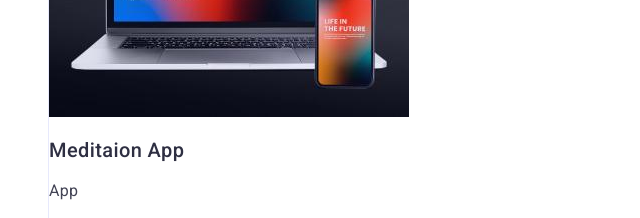
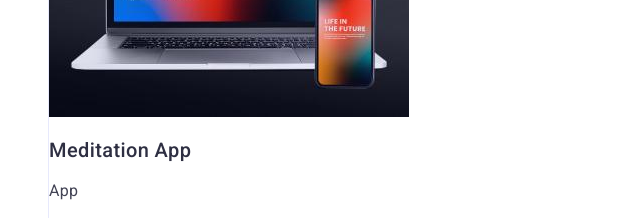
Before and after one commit to kyr13nko/goit-markup-hw-02, a plain HTML site: page portfolio.html in a window 1280 px wide. Shown: the part 1460-1678 px from the top of the page, 0-640 px from the left. Drawn offline with Linux system fonts and the light colour scheme.

Commit message:
6.1th attempt

```diff
--- a/portfolio.html
+++ b/portfolio.html
@@ -102,7 +102,7 @@
                 width="360"
                 height="300"
               />
-              <h2 class="title">Meditaion App</h2>
+              <h2 class="title">Meditation App</h2>
               <p class="paragr">App</p></a
             >
           </li>
```
